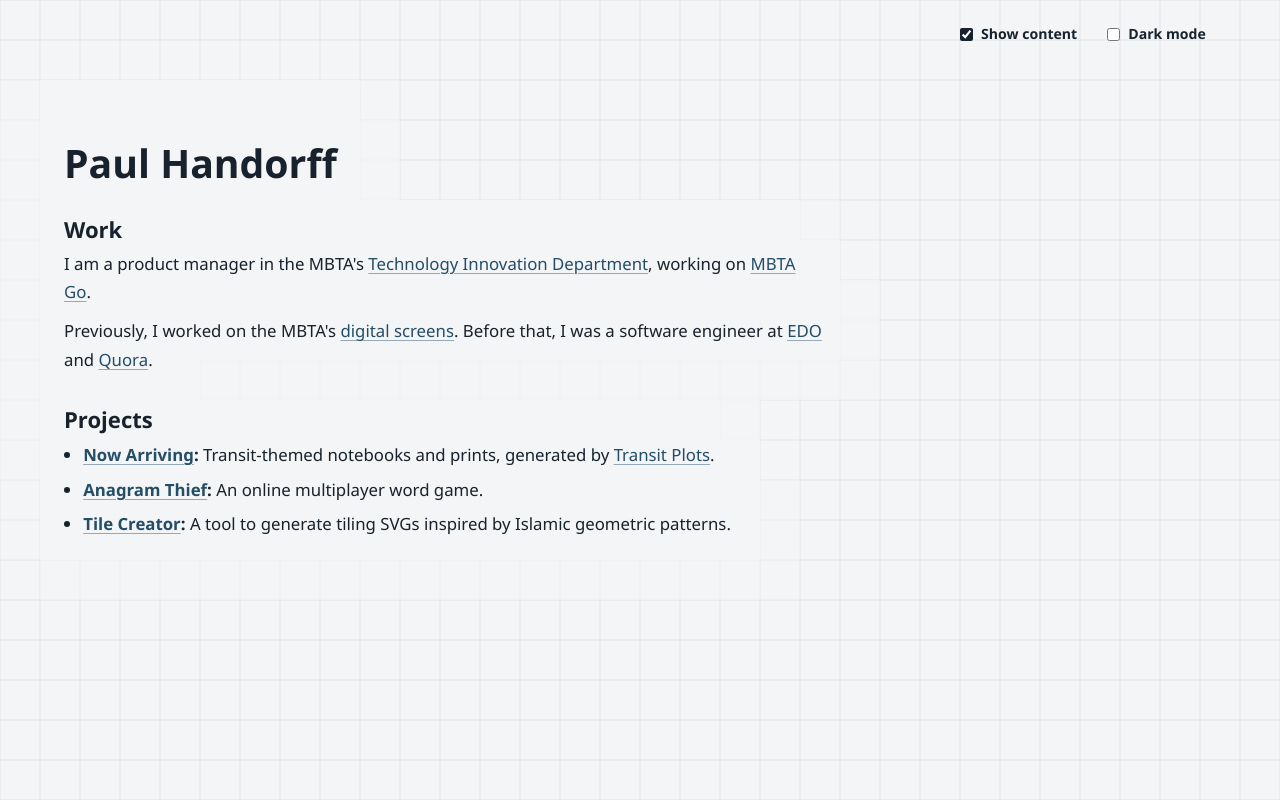
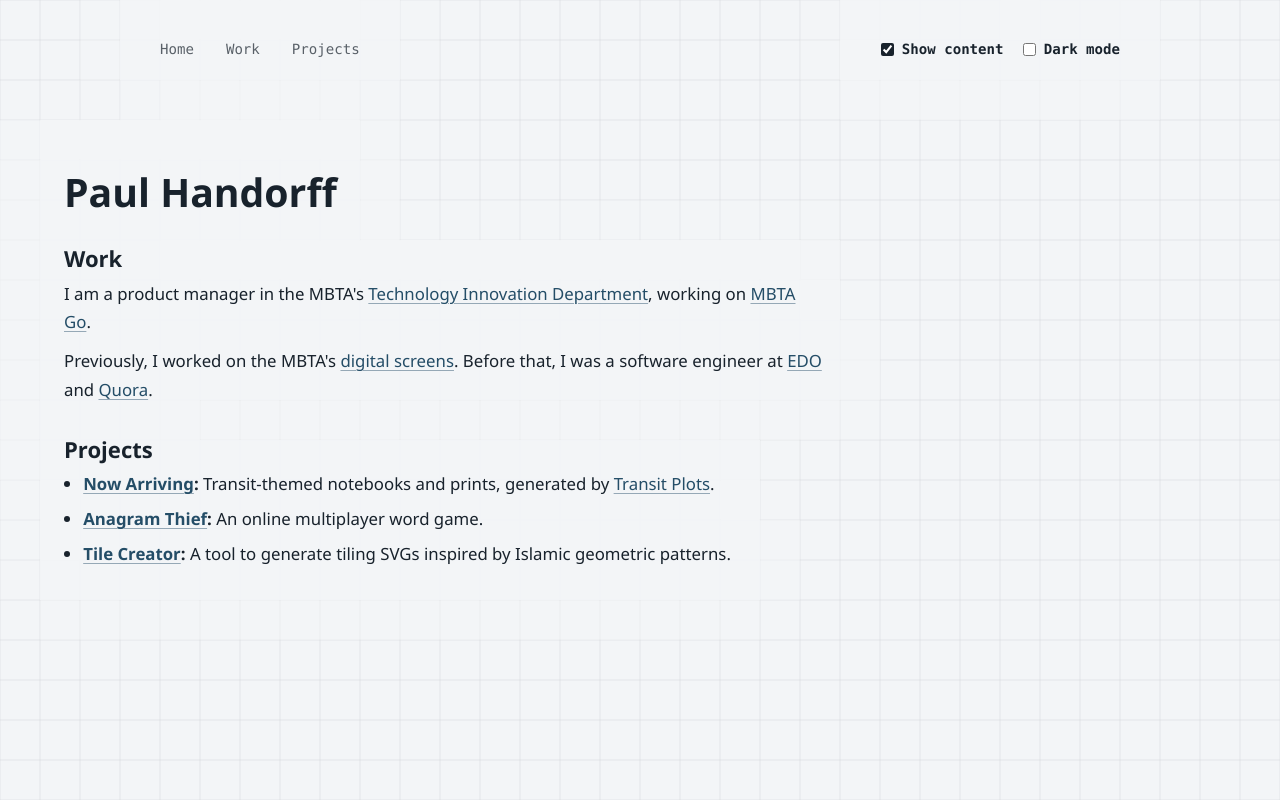
Before and after one commit to handorff/handorff.github.io, a website built with Vite: page index.html in a window 1280 px wide. Built offline with nearby package versions, Linux system fonts and the light colour scheme; no server answers.

Commit message:
Add site navigation and persistent header masking

```diff
--- a/index.html
+++ b/index.html
@@ -8,6 +8,12 @@
   <body data-theme="light">
     <canvas id="grid-canvas" aria-hidden="true"></canvas>
     <div id="content-overlay">
+      <header id="site-header">
+        <nav aria-label="Main navigation">
+          <a href="#intro">Home</a>
+          <a href="#work">Work</a>
+          <a href="#projects">Projects</a>
+        </nav>
         <div id="controls">
           <label class="toggle-control" for="toggle-content-visibility">
             <input id="toggle-content-visibility" type="checkbox" checked />
@@ -18,19 +24,20 @@
             <span>Dark mode</span>
           </label>
         </div>
+      </header>
 
       <main id="site-content">
-        <section class="site-section">
+        <section id="intro" class="site-section">
           <h1>Paul Handorff</h1>
         </section>
 
-        <section class="site-section">
+        <section id="work" class="site-section">
           <h2>Work</h2>
           <p>I am a product manager in the MBTA's <a href="https://tid.mbta.com/">Technology Innovation Department</a>, working on <a href="https://www.mbta.com/goapp">MBTA Go</a>.</p>
           <p>Previously, I worked on the MBTA's <a href="https://www.mbta.com/projects/digital-signage">digital screens</a>. Before that, I was a software engineer at <a href="https://www.edo.com">EDO</a> and <a href="https://www.quora.com">Quora</a>.</p>
         </section>
 
-        <section class="site-section">
+        <section id="projects" class="site-section">
           <h2>Projects</h2>
           <ul>
             <li><strong><a href="https://nowarriving.store">Now Arriving</a>:</strong> Transit-themed notebooks and prints, generated by <a href="https://paulhandorff.com/transit-plots">Transit Plots</a>.</li>
--- a/src/main.ts
+++ b/src/main.ts
@@ -95,6 +95,7 @@ function bootstrap(): void {
   const canvas = requireCanvas("#grid-canvas");
   const contentOverlay = requireHtmlElement("#content-overlay");
   const content = requireHtmlElement("#site-content");
+  const header = requireHtmlElement("#site-header");
   const contentVisibilityToggle = requireInput("#toggle-content-visibility");
   const darkModeToggle = requireInput("#toggle-dark-mode");
   const hoverOutline = requireHtmlElement("#grid-hover-outline");
@@ -162,8 +163,9 @@ function bootstrap(): void {
   let latestVehicles: Vehicle[] = [];
   let isContentVisible = true;
   const updateContentMask = (): void => {
+    const measureText = (element: HTMLElement) => {
       const rects = [];
-    const walker = document.createTreeWalker(content, NodeFilter.SHOW_TEXT);
+      const walker = document.createTreeWalker(element, NodeFilter.SHOW_TEXT);
       while (walker.nextNode()) {
         if (!walker.currentNode.textContent?.trim()) continue;
         const range = document.createRange();
@@ -172,11 +174,19 @@ function bootstrap(): void {
           rects.push({ left: rect.left, top: rect.top, width: rect.width, height: rect.height });
         }
       }
-    renderer.setContentRects(rects);
+      return rects;
+    };
+    const headerRects = measureText(header);
+    for (const input of header.querySelectorAll("input")) {
+      const rect = input.getBoundingClientRect();
+      headerRects.push({ left: rect.left, top: rect.top, width: rect.width, height: rect.height });
+    }
+    renderer.setContentRects(measureText(content), headerRects);
     renderer.setContentMaskVisible(isContentVisible);
   };
   const contentObserver = new ResizeObserver(updateContentMask);
   contentObserver.observe(content);
+  contentObserver.observe(header);
   contentOverlay.addEventListener("scroll", updateContentMask, { passive: true });
   void document.fonts.ready.then(updateContentMask);
   let selectedVehicleId: string | null = null;
@@ -594,6 +604,10 @@ function bootstrap(): void {
     renderer.setState(computeBuffer(latestVehicles));
   };
 
+  header.querySelectorAll<HTMLAnchorElement>("nav a").forEach((link) => {
+    link.addEventListener("click", () => setContentVisibility(true));
+  });
+
   const onVisibilityChange = (): void => {
     pollingLoop.setPaused(document.hidden);
   };
--- a/src/renderer.ts
+++ b/src/renderer.ts
@@ -79,7 +79,7 @@ export class GridRenderer {
   private viewportHeightPx = 0;
   private transitionStartMs = 0;
   private rafId: number | null = null;
-  private contentMask: { left: number; top: number; opacity: number }[] = [];
+  private contentMask: { left: number; top: number; opacity: number; persistentOpacity: number }[] = [];
   private contentMaskVisible = true;
   private contentMaskStrength = 1;
 
@@ -153,7 +153,7 @@ export class GridRenderer {
     this.contentMaskVisible = visible;
   }
 
-  public setContentRects(rects: CellRect[]): void {
+  public setContentRects(rects: CellRect[], persistentRects: CellRect[] = []): void {
     const metrics = this.getGridMetrics();
     this.contentMask = [];
     // Cache a cell-aligned fade around actual text lines, rather than the content box.
@@ -164,8 +164,9 @@ export class GridRenderer {
         const top = metrics.offsetY + row * metrics.pitch;
         const x = left + metrics.pitch / 2;
         const y = top + metrics.pitch / 2;
+        const opacityNear = (textRects: CellRect[]): number => {
           let opacity = 0;
-        for (const rect of rects) {
+          for (const rect of textRects) {
             const dx = Math.max(rect.left - x, 0, x - rect.left - rect.width);
             const dy = Math.max(rect.top - y, 0, y - rect.top - rect.height);
             const distance = Math.hypot(dx, dy);
@@ -173,7 +174,13 @@ export class GridRenderer {
             const fade = 1 - t * t * (3 - 2 * t);
             opacity = Math.max(opacity, fade * 0.94);
           }
-        if (opacity > 0.001) this.contentMask.push({ left, top, opacity });
+          return opacity;
+        };
+        const opacity = opacityNear(rects);
+        const persistentOpacity = opacityNear(persistentRects);
+        if (Math.max(opacity, persistentOpacity) > 0.001) {
+          this.contentMask.push({ left, top, opacity, persistentOpacity });
+        }
       }
     }
   }
@@ -249,11 +256,12 @@ export class GridRenderer {
     }
 
     this.contentMaskStrength += ((this.contentMaskVisible ? 1 : 0) - this.contentMaskStrength) * 0.18;
-    if (this.contentMaskStrength > 0.001 && this.contentMask.length > 0) {
+    if (this.contentMask.length > 0) {
       this.ctx.save();
       this.ctx.globalCompositeOperation = "destination-out";
       for (const cell of this.contentMask) {
-        this.ctx.fillStyle = `rgba(0, 0, 0, ${cell.opacity * this.contentMaskStrength})`;
+        if (Math.max(cell.opacity * this.contentMaskStrength, cell.persistentOpacity) <= 0.001) continue;
+        this.ctx.fillStyle = `rgba(0, 0, 0, ${Math.max(cell.opacity * this.contentMaskStrength, cell.persistentOpacity)})`;
         this.ctx.fillRect(cell.left, cell.top, metrics.pitch, metrics.pitch);
       }
       this.ctx.restore();
--- a/src/styles.css
+++ b/src/styles.css
@@ -223,10 +223,49 @@ body {
   font-size: 0.76rem;
 }
 
+#site-header {
+  display: flex;
+  align-items: center;
+  justify-content: space-between;
+  flex-wrap: wrap;
+  gap: 0.5rem 2rem;
+  width: min(960px, 100%);
+  margin-inline: auto;
+  padding-block: 0.5rem;
+  pointer-events: auto;
+  font-family: "IBM Plex Mono", "SFMono-Regular", Consolas, monospace;
+  font-size: 0.88rem;
+}
+
+#site-header nav {
+  display: flex;
+  align-items: center;
+  gap: clamp(1rem, 2.5vw, 2rem);
+}
+
+#site-header nav a {
+  display: inline-flex;
+  align-items: center;
+  min-height: 44px;
+  color: var(--text-color);
+  text-decoration: none;
+  opacity: 0.7;
+  transition: opacity 150ms ease;
+}
+
+#site-header nav a:hover,
+#site-header nav a:focus-visible {
+  opacity: 1;
+}
+
+.site-section {
+  scroll-margin-top: 2rem;
+}
+
 #controls {
   margin-left: auto;
   display: flex;
-  gap: 0.6rem;
+  gap: 1.2rem;
   pointer-events: auto;
 }
 
@@ -234,7 +273,10 @@ body {
   display: inline-flex;
   align-items: center;
   gap: 0.5rem;
-  padding: 0.42rem 0.64rem;
+  padding: 0.5rem 0;
+  min-height: 44px;
+  box-sizing: border-box;
+  cursor: pointer;
   border: 0;
   background: transparent;
   color: var(--text-color);
@@ -327,14 +369,14 @@ body[data-theme="dark"] .vehicle-tooltip-nav button {
   }
 
   #controls {
-    gap: 0.45rem;
+    gap: 1.2rem;
+    margin-left: 0;
     flex-wrap: wrap;
-    justify-content: flex-end;
   }
 
   .toggle-control {
     font-size: 0.82rem;
-    padding: 0.36rem 0.58rem;
+    padding: 0.5rem 0;
   }
 
   #vehicle-tooltip {
@@ -359,6 +401,7 @@ body[data-theme="dark"] .vehicle-tooltip-nav button {
   text-decoration-color: currentColor;
 }
 
+#site-header a:focus-visible,
 #site-content a:focus-visible,
 .toggle-control:focus-within {
   outline: 2px solid var(--link-color);
```
Also changed, not shown: src/renderer.test.ts (+16 -0 lines). Lines whose indentation alone changed are shown as unchanged.
